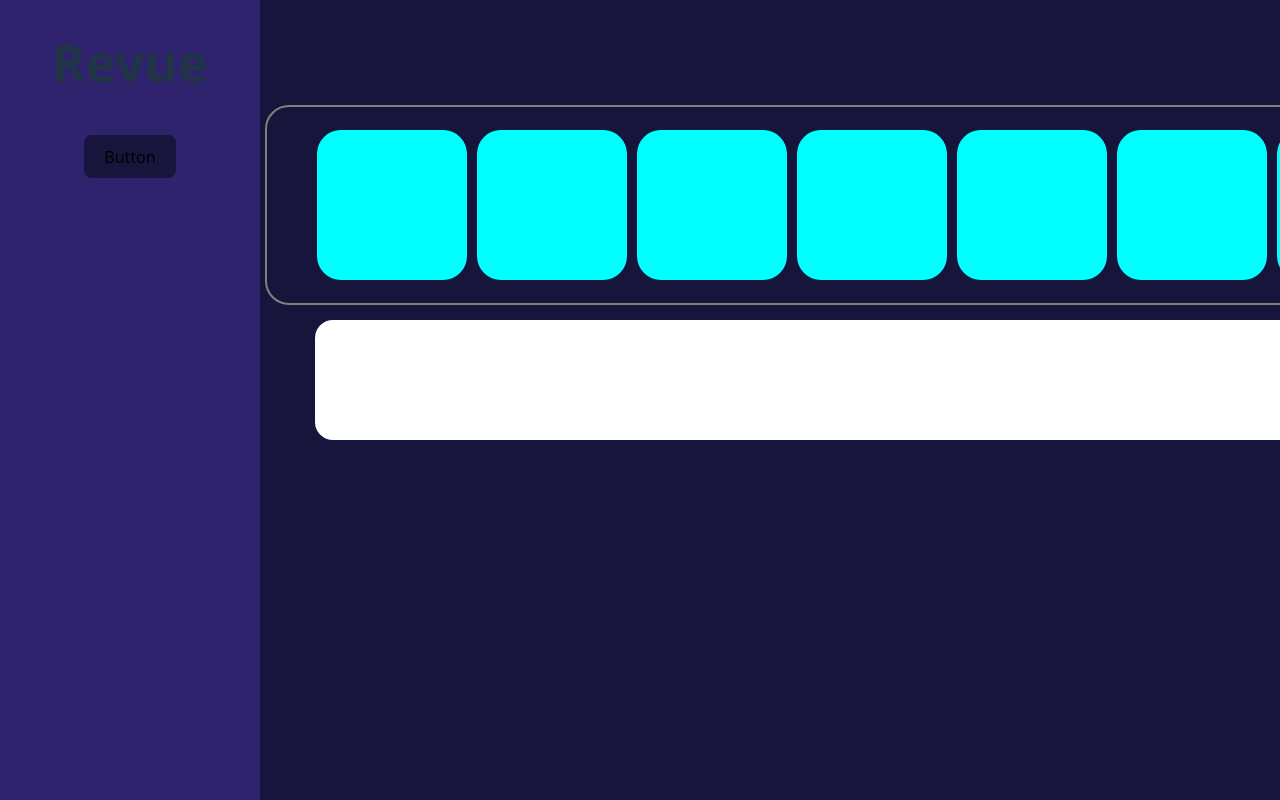
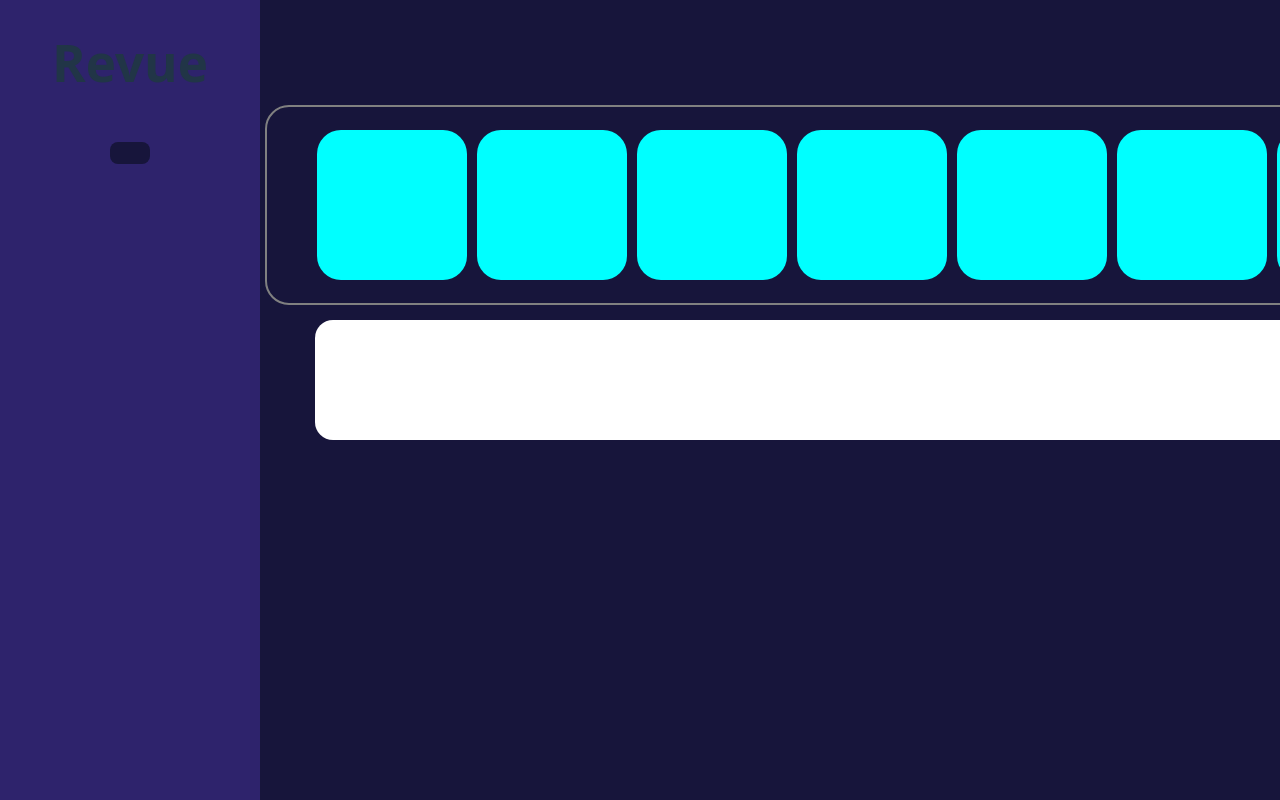
Before and after one commit to Mohamed-Abuali/Revue, a React (Vite) app: page / in a window 1280 px wide. Shown: the top 800 px of the page. Built offline with nearby package versions, Linux system fonts and the light colour scheme.

Commit message:
feat(Button): make Button component configurable with props
Add props interface to Button component to allow customization of text, variant and click handler. Also clean up CSS formatting in App.css.

```diff
--- a/src/App.css
+++ b/src/App.css
@@ -90,4 +90,5 @@ body{
 button{
   background-color: var(--background);
   border-radius: 8px;
+
 }
--- a/src/componenets/Button.tsx
+++ b/src/componenets/Button.tsx
@@ -1,8 +1,14 @@
-import React from 'react'
 
-const Button = () => {
+
+interface BtnProps{
+    text:string,
+    variant?:"main" | "secondary" | "outline",
+    onClick:() => void,
+}
+
+const Button = ({text,variant,onClick}:BtnProps) => {
   return (
-    <button>Button</button>
+    <button onClick={onClick} >{text}</button>
   )
 }
 
```
